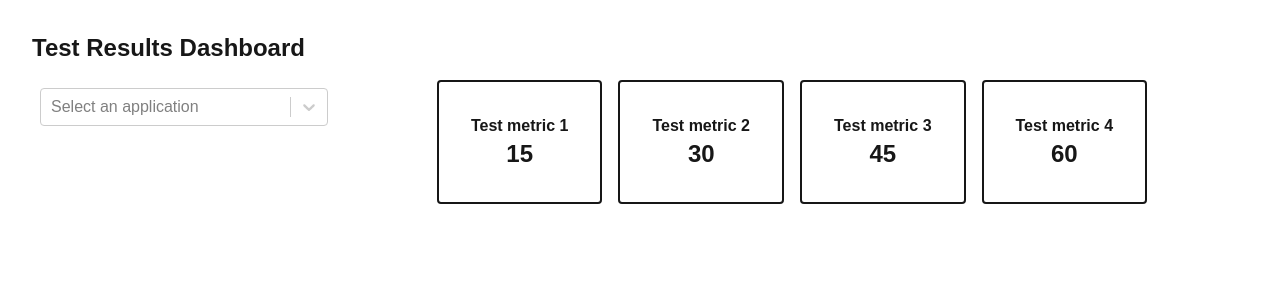
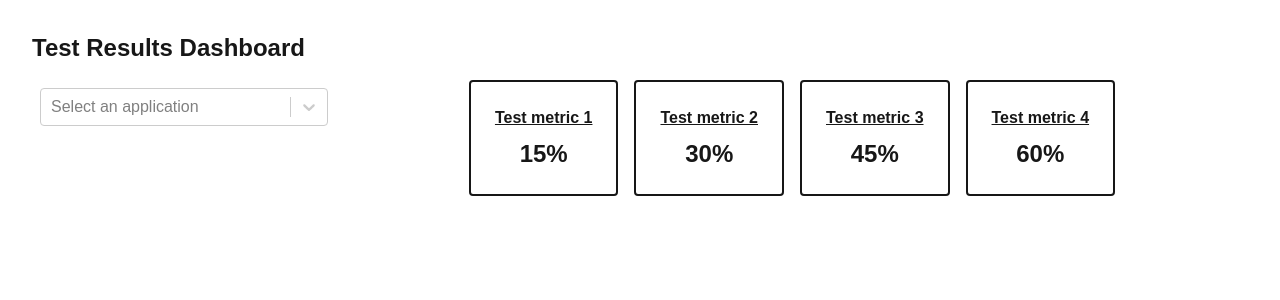
Before and after one commit to auto-collab/test-scope, a Next.js app: page / in a window 1280 px wide. Shown: the top 300 px of the page. Built offline with nearby package versions, Linux system fonts and the light colour scheme.

Commit message:
added padding to metric boxes

```diff
--- a/app/components/metric-box.tsx
+++ b/app/components/metric-box.tsx
@@ -6,9 +6,9 @@ export default function MetricBox({
   value?: string;
 }) {
   return (
-    <div className="p-8 rounded border-2">
-      <div className="flex flex-col items-center">
-        <span id="metric-title" className="font-bold">
+    <div className="p-4 border-2 rounded">
+      <div className="flex flex-col items-center p-2">
+        <span id="metric-title" className="font-bold underline mb-2">
           {title}
         </span>
         <span id="metric-value" className="text-2xl font-bold">
--- a/app/page.tsx
+++ b/app/page.tsx
@@ -18,10 +18,10 @@ export default function Dashboard() {
           />
         </div>
         <div className="flex gap-4 justify-center col-span-1 sm:col-span-9">
-          <MetricBox title="Test metric 1" value="15" />
-          <MetricBox title="Test metric 2" value="30" />
-          <MetricBox title="Test metric 3" value="45" />
-          <MetricBox title="Test metric 4" value="60" />
+          <MetricBox title="Test metric 1" value="15%" />
+          <MetricBox title="Test metric 2" value="30%" />
+          <MetricBox title="Test metric 3" value="45%" />
+          <MetricBox title="Test metric 4" value="60%" />
         </div>
       </div>
     </>
```
